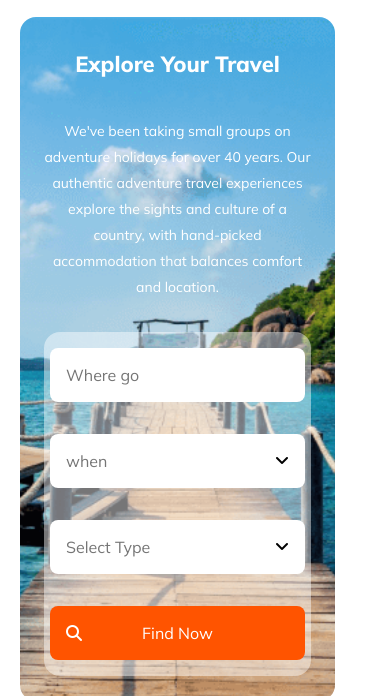
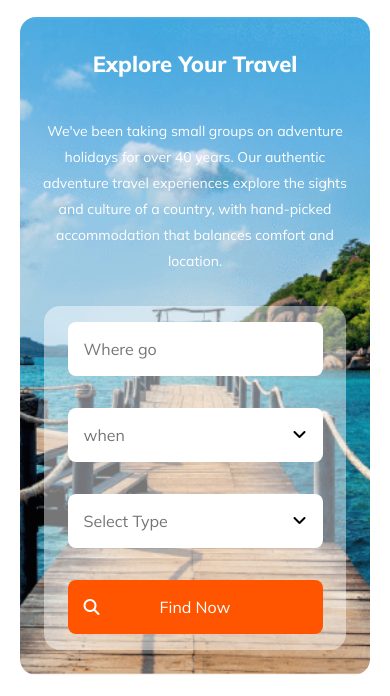
Before and after one commit to Zahidcst15/Adventure-Avenue-website, a plain HTML site: page index.html in a window 390 px wide. Shown: the part 79-775 px from the top of the page. Drawn offline with Linux system fonts and the light colour scheme.

Commit message:
some responsive style moidified

```diff
--- a/style/style.css
+++ b/style/style.css
@@ -544,7 +544,6 @@ footer .icons i{
 
     main .container{
         margin-bottom: 24px;
-        max-width: 335px;
         margin-left: 10px;
         margin-right: 10px;
 
```
